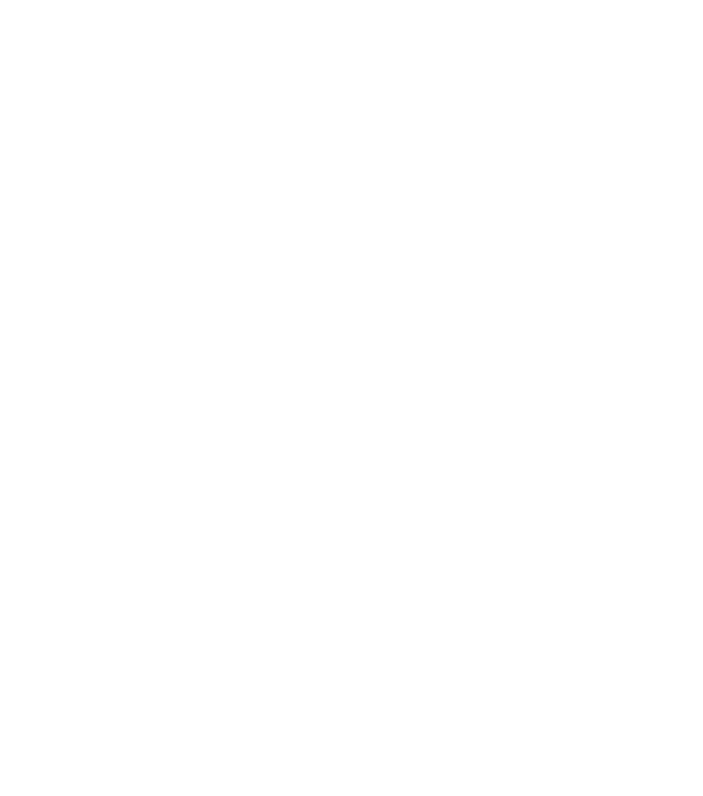
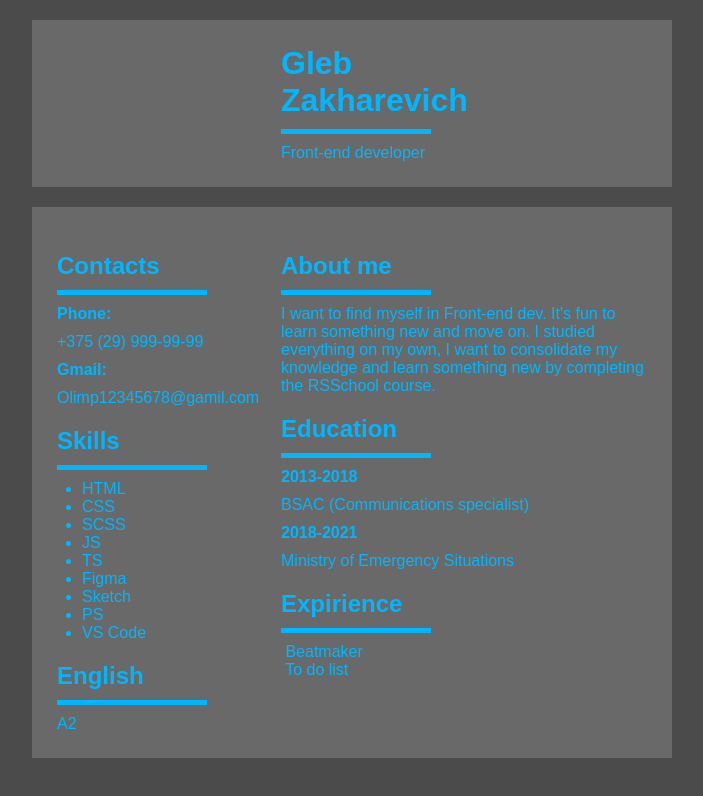
Before and after one commit to DNIWE08/rsschool, a plain HTML site: page index.html in a window 1280 px wide. Shown: the whole page, without its empty margins (288-991 px from the left). Drawn offline with Linux system fonts and the light colour scheme.

Commit message:
feat: add html

```diff
--- a/index.html
+++ b/index.html
@@ -1,13 +1,107 @@
 <!DOCTYPE html>
 <html lang="en">
+
 <head>
   <meta charset="UTF-8">
   <meta http-equiv="X-UA-Compatible" content="IE=edge">
   <meta name="viewport" content="width=device-width, initial-scale=1.0">
   <link rel="stylesheet" href="./style.css">
-  <title>Document</title>
+  <title>Gleb Zakharevich CV</title>
 </head>
+
 <body>
+  <header class="header">
+
+    <div class="header-image"></div>
+
+    <div class="header-info">
+      <div class="main-info__name">
+        <h1>Gleb </br>Zakharevich</h1>
+        <div class="outline"></div>
+        <p>Front-end developer</p>
+      </div>
+    </div>
+
+  </header>
+
+  <main class="main">
+
+    <aside class="aside">
+      <div class="contacts">
+        <h2>Contacts</h2>
+        <div class="outline"></div>
+        <div class="contact__item">
+          <p class="contact__item_type">Phone:</p>
+          <p class="contact__item_discription">+375 (29) 999-99-99</p>
+        </div>
+        <div class="contact__item">
+          <p class="contact__item_type">Gmail:</p>
+          <p class="contact__item_discription">Olimp12345678@gamil.com</p>
+        </div>
+      </div>
+      <div class="skills">
+        <h2>Skills</h2>
+        <div class="outline"></div>
+        <ul class="skills__dicription">
+          <li>HTML</li>
+          <li>CSS</li>
+          <li>SCSS</li>
+          <li>JS</li>
+          <li>TS</li>
+          <li>Figma</li>
+          <li>Sketch</li>
+          <li>PS</li>
+          <li>VS Code</li>
+        </ul>
+      </div>
+
+      <div class="english">
+        <h2>English</h2>
+        <div class="outline"></div>
+        <p>A2</p>
+      </div>
+
+    </aside>
+
+    <section class="main-section">
+      <div class="about">
+        <h2>About me</h2>
+        <div class="outline"></div>
+        <p>I want to find myself in Front-end dev. It's fun to learn something new and move on. I studied everything on
+          my own, I want to consolidate my knowledge and learn something new by completing the RSSchool course.</p>
+      </div>
+      <div class="education">
+        <h2>Education</h2>
+        <div class="outline"></div>
+
+          <p class="contact__item_type">2013-2018</p>
+          <p class="contact__item_discription">BSAC (Сommunications specialist)</p>
+          <p class="contact__item_type">2018-2021</p>
+          <p class="contact__item_discription">Ministry of Emergency Situations</p>
+
+      </div>
+      <div class="expirience">
+        <h2>Expirience</h2>
+        <div class="outline"></div>
+
+        <div class="project">
+
+          <div class="project__item">
+            <a href="" class="project__item_link"><img src="" alt=""></a>
+            Beatmaker
+          </div>
+
+          <div class="project__item">
+            <a href="" class="project__item_link"><img src="" alt=""></a>
+            To do list
+          </div>
+
+        </div>
+
+      </div>
+    </section>
+  </main>
 
 </body>
+
 </html>
--- a/style.css
+++ b/style.css
@@ -0,0 +1,77 @@
+:root {
+  --body-bg-color: #4b4b4b;
+  --main-bg-color: #696969;
+  --main-text-color: #00b7ff;
+}
+
+*{
+  padding: 0;margin: 0;box-sizing: border-box;
+}
+
+body {
+  width: 100%;
+  height: 100%;
+  background-color: var(--body-bg-color);
+  color: var(--main-text-color);
+  font-family: sans-serif;
+}
+
+.header {
+  width: 50%;
+  background-color: var(--main-bg-color);
+  margin: 20px auto;
+  display: flex;
+}
+
+.header-image {
+  width: 35%;
+  /* background-color: #000; */
+}
+
+.header-info {
+  width: 65%;
+  padding: 25px;
+  /* background-color: #fff; */
+}
+
+.main {
+  width: 50%;
+  background-color: var(--main-bg-color);
+  margin: 20px auto;
+  display: flex;
+}
+
+.aside {
+  width: 35%;
+  /* background-color: #000; */
+  padding: 25px;
+}
+
+h2 {
+  margin: 20px 0 10px 0;
+}
+
+.contact__item_type {
+  font-weight: bold;
+}
+
+.contact__item_discription {
+  margin: 10px 0;
+}
+
+.skills__dicription {
+  margin-left: 25px;
+}
+
+.main-section {
+  width: 65%;
+  padding: 25px;
+  /* background-color: #fff; */
+}
+
+.outline {
+  margin: 10px 0;
+  width: 150px;
+  height: 5px;
+  background-color: var(--main-text-color);
+}
```
